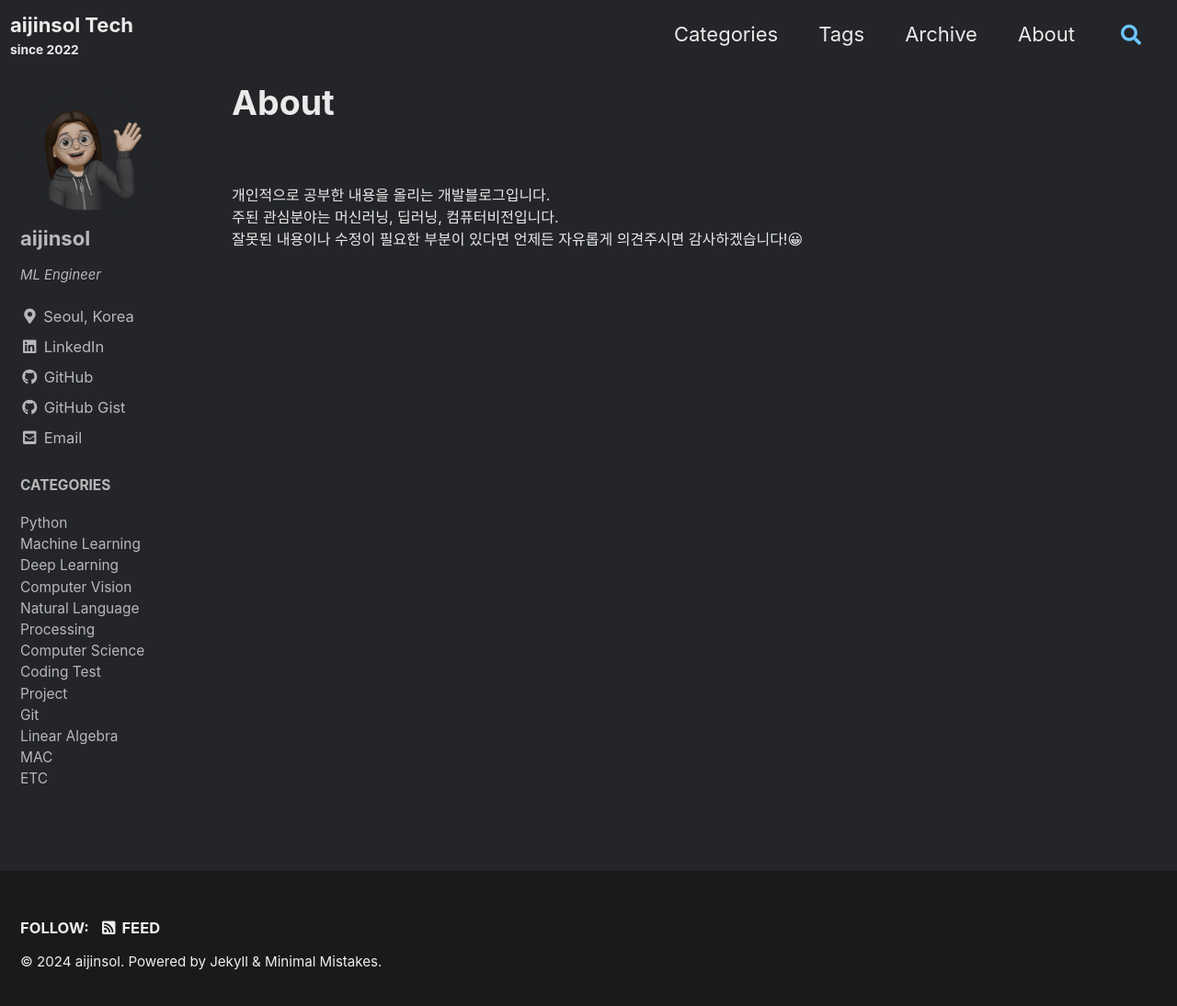
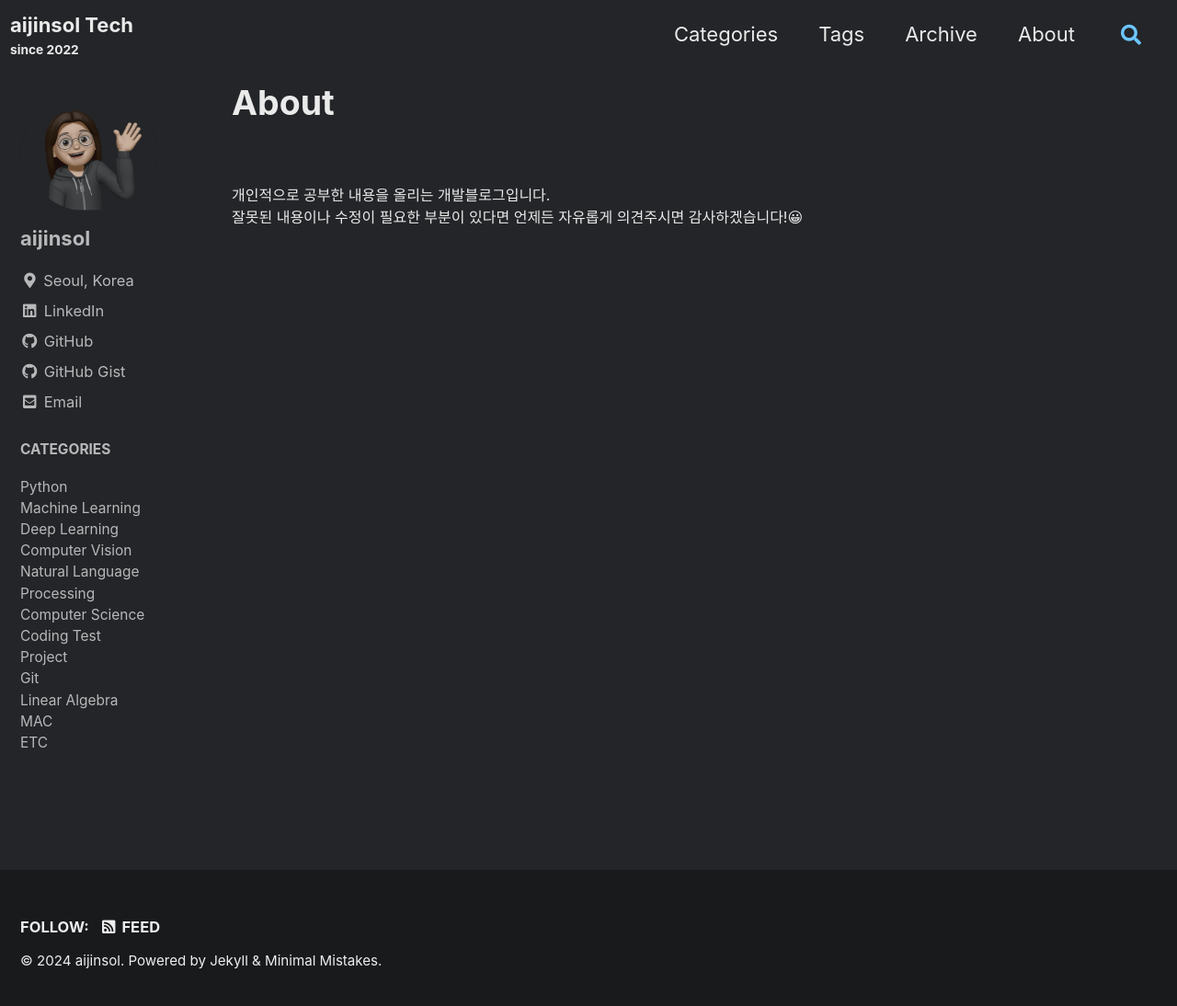
Before and after one commit to aijinsol/aijinsol.github.io, a Jekyll site: the page built from _pages/about.md, in a window 1280 px wide and 1101 px high. Shown: the top 1094 px of the window at 92% size. Built offline with Jekyll 4.4.1, drawn with Linux system fonts in a browser that asks for light colours; cached includes are drawn as plain includes.

Commit message:
update about.md

```diff
--- a/_config.yml
+++ b/_config.yml
@@ -104,7 +104,7 @@ analytics:
 author:
   name: "aijinsol"
   avatar: "/assets/images/profile_image1.png" # path of avatar image, e.g. "/assets/images/bio-photo.jpg"
-  bio: "ML Engineer"
+  bio: ""
   location: "Seoul, Korea"
   email:
   links:
--- a/_pages/about.md
+++ b/_pages/about.md
@@ -8,5 +8,4 @@ author_profile: true
 <br>
 
 개인적으로 공부한 내용을 올리는 개발블로그입니다. <br>
-주된 관심분야는 머신러닝, 딥러닝, 컴퓨터비전입니다. <br>
 잘못된 내용이나 수정이 필요한 부분이 있다면 언제든 자유롭게 의견주시면 감사하겠습니다!😀
```
